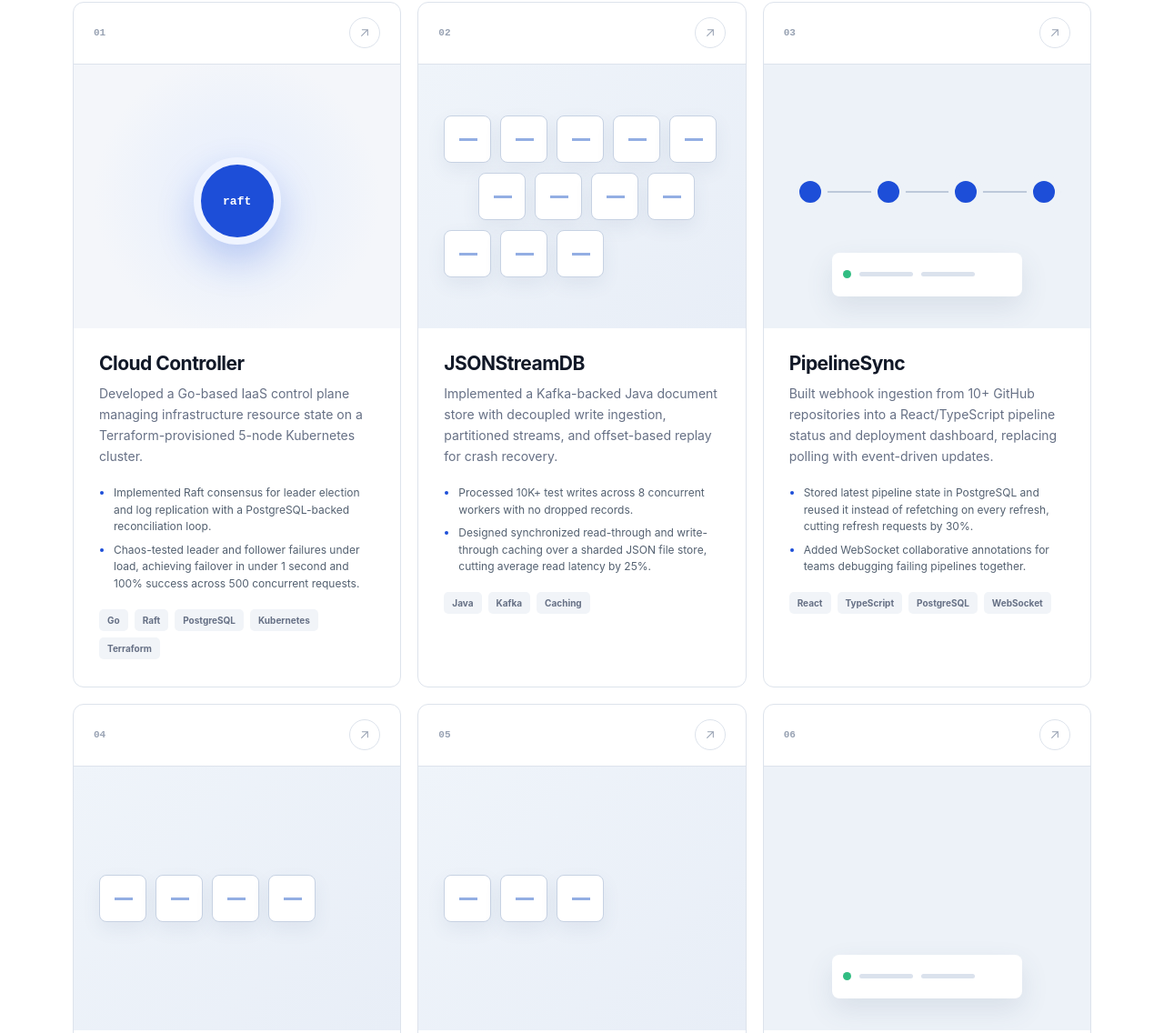
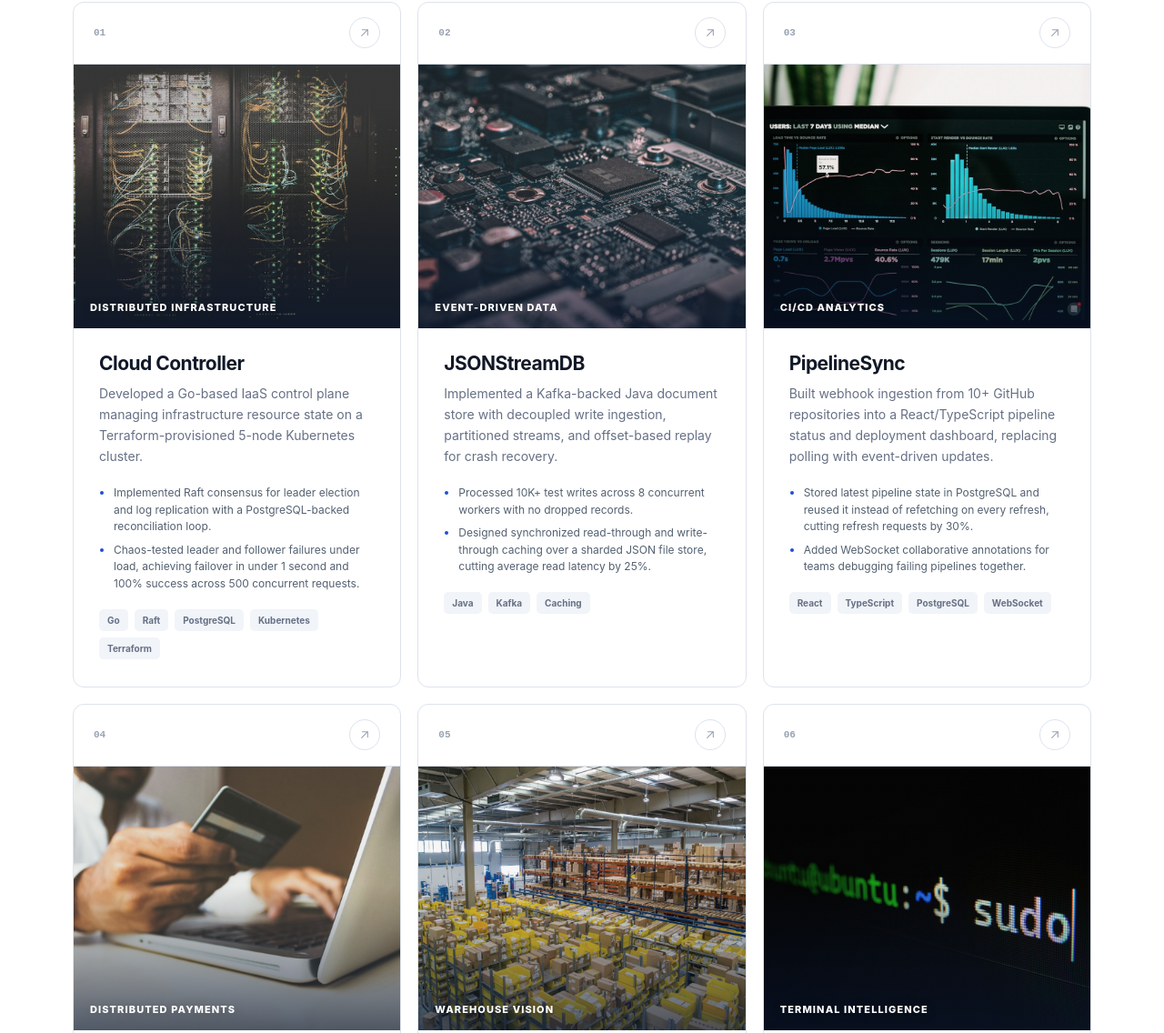
Before and after one commit to akshatrshah/akshatrshah.github.io, a plain HTML site: page index.html in a window 1280 px wide. Shown: the part 3436-4572 px from the top of the page at 91% size. Drawn offline with Linux system fonts and the light colour scheme.

Commit message:
Add relevant project photography
Co-authored-by: Copilot <223556219+Copilot@users.noreply.github.com>

```diff
--- a/index.html
+++ b/index.html
@@ -222,7 +222,7 @@
                 <svg viewBox="0 0 24 24"><path d="M7 17 17 7M8 7h9v9" /></svg>
               </a>
             </div>
-            <div class="project-art art-cluster" aria-hidden="true"><div class="cluster-core">raft</div></div>
+            <div class="project-art project-photo"><img src="assets/projects/cloud-controller.jpg" alt="" /><span>Distributed infrastructure</span></div>
             <div class="project-info">
               <h3>Cloud Controller</h3>
               <p>Developed a Go-based IaaS control plane managing infrastructure resource state on a Terraform-provisioned 5-node Kubernetes cluster.</p>
@@ -241,11 +241,7 @@
                 <svg viewBox="0 0 24 24"><path d="M7 17 17 7M8 7h9v9" /></svg>
               </a>
             </div>
-            <div class="project-art art-stream" aria-hidden="true">
-              <div class="stream-row"><i></i><i></i><i></i><i></i><i></i></div>
-              <div class="stream-row offset"><i></i><i></i><i></i><i></i></div>
-              <div class="stream-row"><i></i><i></i><i></i></div>
-            </div>
+            <div class="project-art project-photo"><img src="assets/projects/jsonstreamdb.jpg" alt="" /><span>Event-driven data</span></div>
             <div class="project-info">
               <h3>JSONStreamDB</h3>
               <p>Implemented a Kafka-backed Java document store with decoupled write ingestion, partitioned streams, and offset-based replay for crash recovery.</p>
@@ -264,10 +260,7 @@
                 <svg viewBox="0 0 24 24"><path d="M7 17 17 7M8 7h9v9" /></svg>
               </a>
             </div>
-            <div class="project-art art-pipeline" aria-hidden="true">
-              <div class="pipeline-line"><span></span><span></span><span></span><span></span></div>
-              <div class="pipeline-status"><b></b><em></em><em></em></div>
-            </div>
+            <div class="project-art project-photo"><img src="assets/projects/pipelinesync.jpg" alt="" /><span>CI/CD analytics</span></div>
             <div class="project-info">
               <h3>PipelineSync</h3>
               <p>Built webhook ingestion from 10+ GitHub repositories into a React/TypeScript pipeline status and deployment dashboard, replacing polling with event-driven updates.</p>
@@ -286,7 +279,7 @@
                 <svg viewBox="0 0 24 24"><path d="M7 17 17 7M8 7h9v9" /></svg>
               </a>
             </div>
-            <div class="project-art art-stream" aria-hidden="true"><div class="stream-row"><i></i><i></i><i></i><i></i></div></div>
+            <div class="project-art project-photo"><img src="assets/projects/payment.jpg" alt="" /><span>Distributed payments</span></div>
             <div class="project-info">
               <h3>Distributed Payment Service</h3>
               <p>Built a distributed payment ledger with Raft-based consensus, idempotent transactions, durable persistence, and automated failover across a 5-node cluster.</p>
@@ -301,7 +294,7 @@
                 <svg viewBox="0 0 24 24"><path d="M7 17 17 7M8 7h9v9" /></svg>
               </a>
             </div>
-            <div class="project-art art-stream" aria-hidden="true"><div class="stream-row"><i></i><i></i><i></i></div></div>
+            <div class="project-art project-photo"><img src="assets/projects/safesight.jpg" alt="" /><span>Warehouse vision</span></div>
             <div class="project-info">
               <h3>SafeSight</h3>
               <p>Developed real-time warehouse perception for detecting and tracking risky worker-vehicle interactions from monocular video with predictive risk analysis.</p>
@@ -316,7 +309,7 @@
                 <svg viewBox="0 0 24 24"><path d="M7 17 17 7M8 7h9v9" /></svg>
               </a>
             </div>
-            <div class="project-art art-pipeline" aria-hidden="true"><div class="pipeline-status"><b></b><em></em><em></em></div></div>
+            <div class="project-art project-photo"><img src="assets/projects/command-ai.jpg" alt="" /><span>Terminal intelligence</span></div>
             <div class="project-info">
               <h3>command.ai</h3>
               <p>Created a terminal observability platform combining ML-based command risk assessment with role-based privilege enforcement and audit trails.</p>
@@ -331,7 +324,7 @@
                 <svg viewBox="0 0 24 24"><path d="M7 17 17 7M8 7h9v9" /></svg>
               </a>
             </div>
-            <div class="project-art art-cluster" aria-hidden="true"><div class="cluster-core">FHIR</div></div>
+            <div class="project-art project-photo"><img src="assets/projects/fhir.jpg" alt="" /><span>Healthcare interoperability</span></div>
             <div class="project-info">
               <h3>Healthcare Data Pipeline</h3>
               <p>Built a secure healthcare data pipeline transforming HL7 messages into FHIR patient records with role-based access and audit logging.</p>
--- a/styles.css
+++ b/styles.css
@@ -136,6 +136,10 @@ svg { width: 16px; fill: none; stroke: currentColor; stroke-width: 1.6; stroke-l
 .project-arrow { width: 34px; height: 34px; display: grid; place-items: center; border-radius: 50%; border: 1px solid var(--line); color: #98a2b3; }
 .project-arrow svg { width: 16px; }
 .project-art { position: relative; height: 290px; background: #f2f5fa; overflow: hidden; }
+.project-photo img { width: 100%; height: 100%; display: block; object-fit: cover; filter: saturate(.82) contrast(.98); transition: transform .5s ease, filter .35s ease; }
+.project-card:hover .project-photo img { transform: scale(1.025); filter: saturate(1) contrast(1); }
+.project-photo::after { content: ""; position: absolute; inset: 0; background: linear-gradient(180deg, rgba(8,20,43,.02) 45%, rgba(8,20,43,.68) 100%); }
+.project-photo span { position: absolute; z-index: 2; left: 18px; bottom: 16px; color: white; font-size: 11px; font-weight: 800; letter-spacing: .1em; text-transform: uppercase; text-shadow: 0 2px 12px rgba(0,0,0,.25); }
 .project-featured .project-art { height: 510px; }
 .project-info { padding: 26px 28px 30px; }
 .project-info h3 { margin: 0 0 9px; font-size: 21px; letter-spacing: -.025em; }
```
Also changed, not shown: assets/projects/cloud-controller.jpg (added), assets/projects/command-ai.jpg (added), assets/projects/fhir.jpg (added), assets/projects/jsonstreamdb.jpg (added), assets/projects/payment.jpg (added), assets/projects/pipelinesync.jpg (added), assets/projects/safesight.jpg (added).
